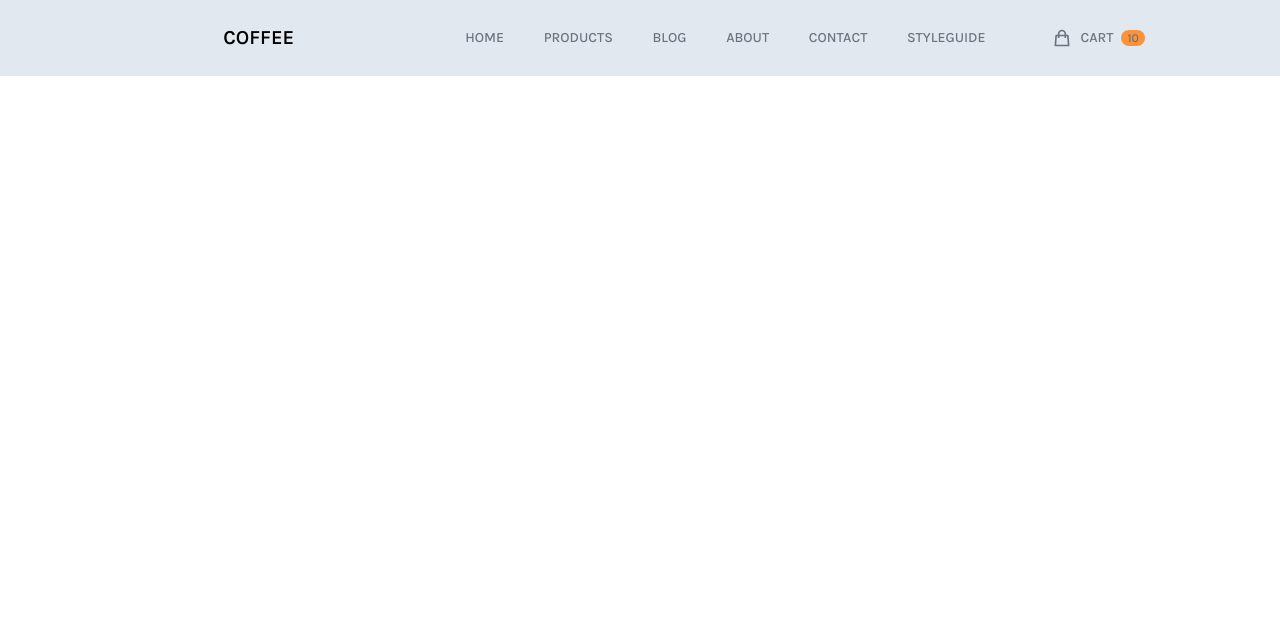
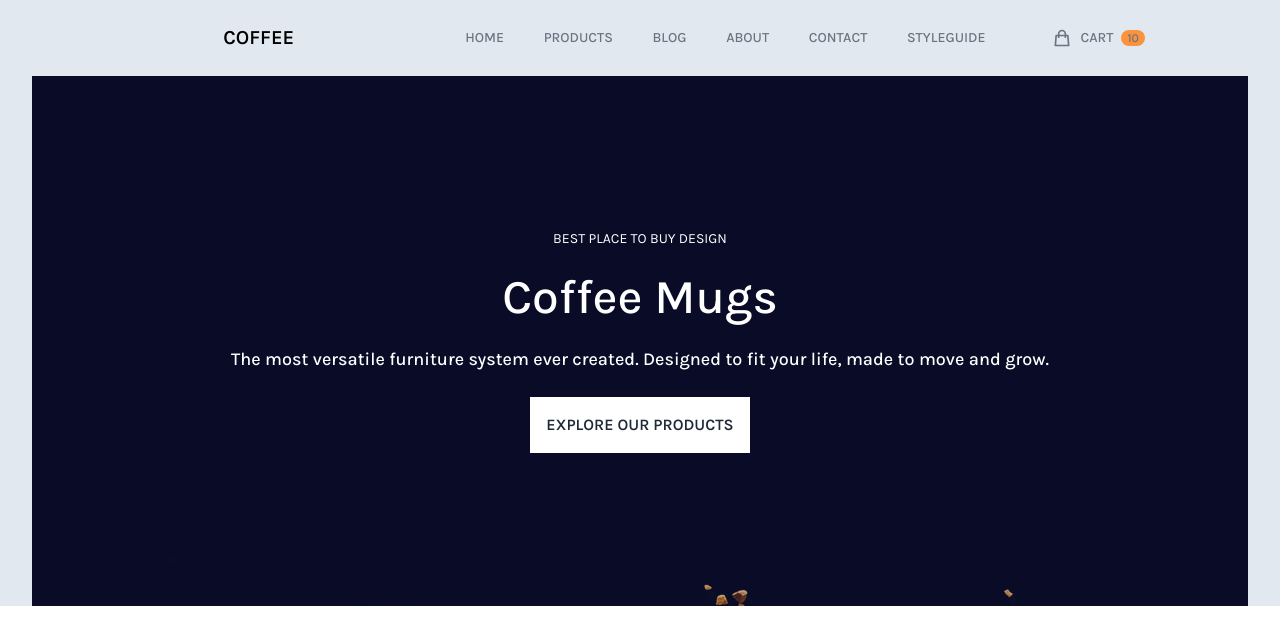
Before and after one commit to xuanchinh97/coffee-tailwind, a website: page public/index.html in a window 1280 px wide. Drawn offline with Linux system fonts and the light colour scheme.

Commit message:
add slider

```diff
--- a/public/index.html
+++ b/public/index.html
@@ -14,12 +14,12 @@
 <body>
     <div id="root">
         <div class="content-wrapper font-Karla max-w-screen-2xl text-bas mx-auto px-8 bg-slate-200">
+
             <header class="py-6 mx-10 uppercase relative">
                 <nav class="flex flex-row justify-between items-center">
                     <div class="logo basis-2/6 text-center text-xl font-semibold cursor-pointer">
                         Coffee
                     </div>
-
                     <ul id="top-menu"
                         class=" basis-3/6 hidden lg:flex items-center justify-around text-sm text-gray-500 font-medium">
                         <li class="ct-top-menu-item"><a href="" class="">Home</a></li>
@@ -53,9 +53,22 @@
                     </div>
                 </nav>
             </header>
+
             <main>
-                <div class="slider">
+                <div class="slider h-[530px] bg-[url('./img/product/header-slide.jpg')] ">
+                    <div class="w-full h-full flex justify-center items-center bg-gray-900 bg-opacity-30">
+                        <div class=" mx-16 text-white text-center">
+                            <div class="uppercase text-sm mb-6">BEST PLACE TO BUY DESIGN</div>
+                            <div class="font-medium text-5xl mb-6">Coffee Mugs</div>
+                            <div class="font-medium text-lg mb-6">The most versatile furniture system ever created.
+                                Designed to fit your life, made to move and grow.</div>
+                            <button
+                                class="cursor-pointer font-semibold p-4 m-0 text-center bg-white text-gray-800 hover:bg-opacity-95 ">
+                                <span class="color">EXPLORE OUR PRODUCTS</span></button>
+                        </div>
 
+
+                    </div>
                 </div>
                 <!--end slider-->
 
```
Also changed, not shown: public/img/product/5be96251aaba7a0c09ece01c_steve-harvey-523112-unsplash.jpg (added), public/img/product/5be96251aaba7a1db2ece009_natanja-grun-600152-unsplash.jpg (added), public/img/product/5be96251aaba7a223decdff8_ronaldo-arthur-vidal-66241-unsplash.jpg (added), public/img/product/5be96251aaba7a25acecdfd6_jakub-dziubak-394720-unsplash.jpg (added), public/img/product/5be96251aaba7a2f3decdfa9_Image.jpg (added), public/img/product/5be96251aaba7a481bece02f_Blog20Pic20Head201.jpg (added), public/img/product/5be96251aaba7a4ce6ece036_bar-cafe-caffeine-1002740.jpg (added), public/img/product/5be96251aaba7a512bece011_liana-mikah-698524-unsplash.jpg (added), public/img/product/5be96251aaba7a528fecdfa6_Image.jpg (added), public/img/product/5be96251aaba7a5e47ece03c_Blog20Pic20Head208.jpg (added), public/img/product/5be96251aaba7a6173ece01a_trent-erwin-570303-unsplash.jpg (added), public/img/product/5be96251aaba7a6d09ece015_rocknwool-690694-unsplash.jpg (added), public/img/product/5be96251aaba7a81a6ecdfe7_levi-guzman-1077850-unsplash.jpg (added), public/img/product/5be96251aaba7a8461ece016_nathan-dumlao-643391-unsplash.jpg (added), 5 more files.
